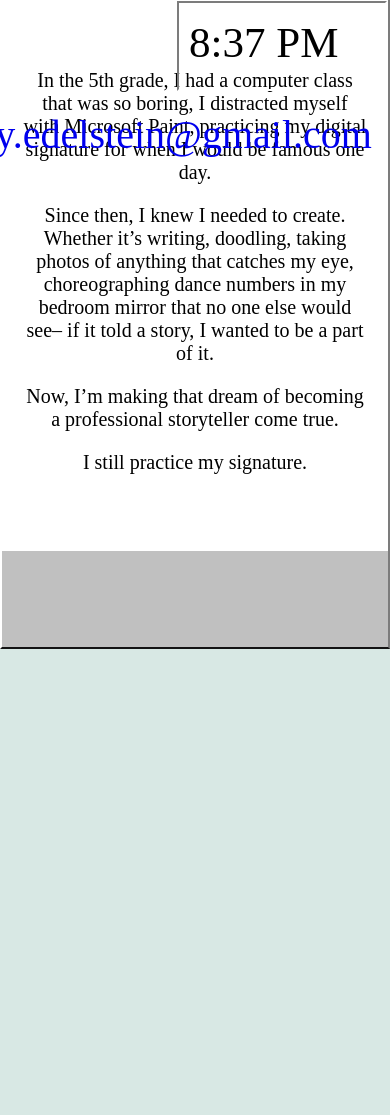
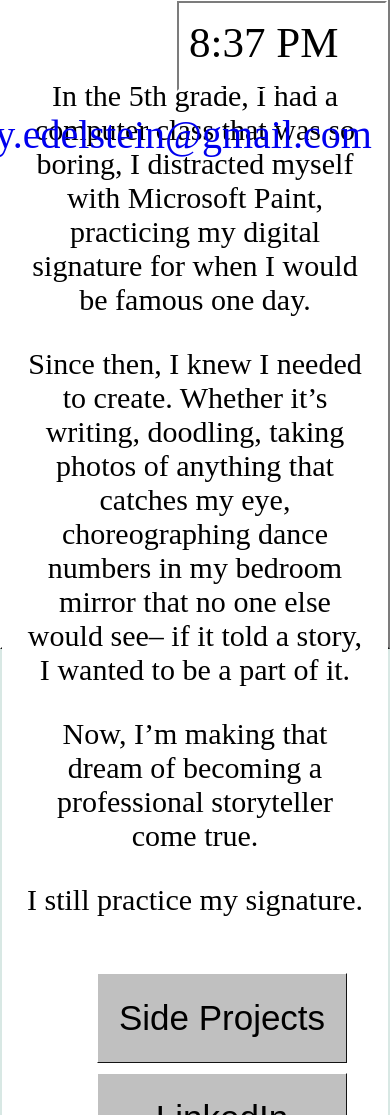
Before and after one commit to dabaez02/rebeccaedelstein.com, a plain HTML site: page aboutme.html in a window 390 px wide. Shown: the part 851-1966 px from the top of the page. Drawn offline with Linux system fonts and the light colour scheme; grey boxes are pictures that could not be loaded.

Commit message:
changes to links

```diff
--- a/aboutme.html
+++ b/aboutme.html
@@ -40,17 +40,29 @@
 
 				  </div></h1>
 				  <br>
-				  <p style="font-size:20px;">In the 5th grade, I had a computer class that was so boring, I distracted myself with Microsoft Paint, practicing my digital signature for when I would be famous one day.
-				  	<p style="font-size:20px;">
+				  <p style="font-size:30px;">In the 5th grade, I had a computer class that was so boring, I distracted myself with Microsoft Paint, practicing my digital signature for when I would be famous one day.
+				  	<p style="font-size:30px;">
 					Since then, I knew I needed to create. Whether it’s writing, doodling, taking photos of anything that catches my eye, choreographing dance numbers in my bedroom mirror that no one else would see– if it told a story, I wanted to be a part of it.
 					</p>
-					<p style="font-size:20px;">
+					<p style="font-size:30px;">
 					Now, I’m making that dream of becoming a professional storyteller come true.
 					</p>
-					<p style="font-size:20px;">
+					<p style="font-size:30px;">
 					I still practice my signature.
 					</p>
 				</p>
+				<br>
+				<div style="margin-left:70px;">
+					<div class="window-actions">
+					   <button class="window-action-button"><a href="side-projects.html" style="text-decoration:none;color:black;">Side Projects</a></button>
+					</div>
+					<div class="window-actions">
+					   <button class="window-action-button"><a href="https://www.linkedin.com/in/rebecca-edelstein-a06bb4170/" target="_blank"  style="text-decoration: none;color:black;">LinkedIn</a></button>
+					</div>
+					<div class="window-actions" >
+					   <button class="window-action-button"><a href="https://drive.google.com/file/d/1yQ_nC9_PAnQAsqSsCBBiaabHXbEb4ODq/view?usp=sharing" target="_blank" style="text-decoration: none;color:black;">Resume</a></button>
+					</div>
+					</div>
 			  </div>
 		  </div>
 		</div>
--- a/style-about.css
+++ b/style-about.css
@@ -457,6 +457,8 @@
 	 margin-top: 10px;
 }
 
+
+
 .column {
   float: left;
   width: 50%;
@@ -519,6 +521,22 @@
 		max-width: 780px;
 		height: 800px;
 	}
+
+
+	.window-mobile .window-actions .window-action-button {
+		font-size: 35px;
+		margin-right: 15px;
+		border: 1px solid #131313;
+		border-top-color: #fff;
+		border-left-color: #fff;
+		background: #c0c0c0;
+		width: 250px;
+		height: 90px;
+		text-align: center;
+		margin-left: 5px;
+		margin-top: 10px;
+		float: left;
+   }
 
 	.window-mobile {
 		border: 2px solid #7c7c7c;
```
